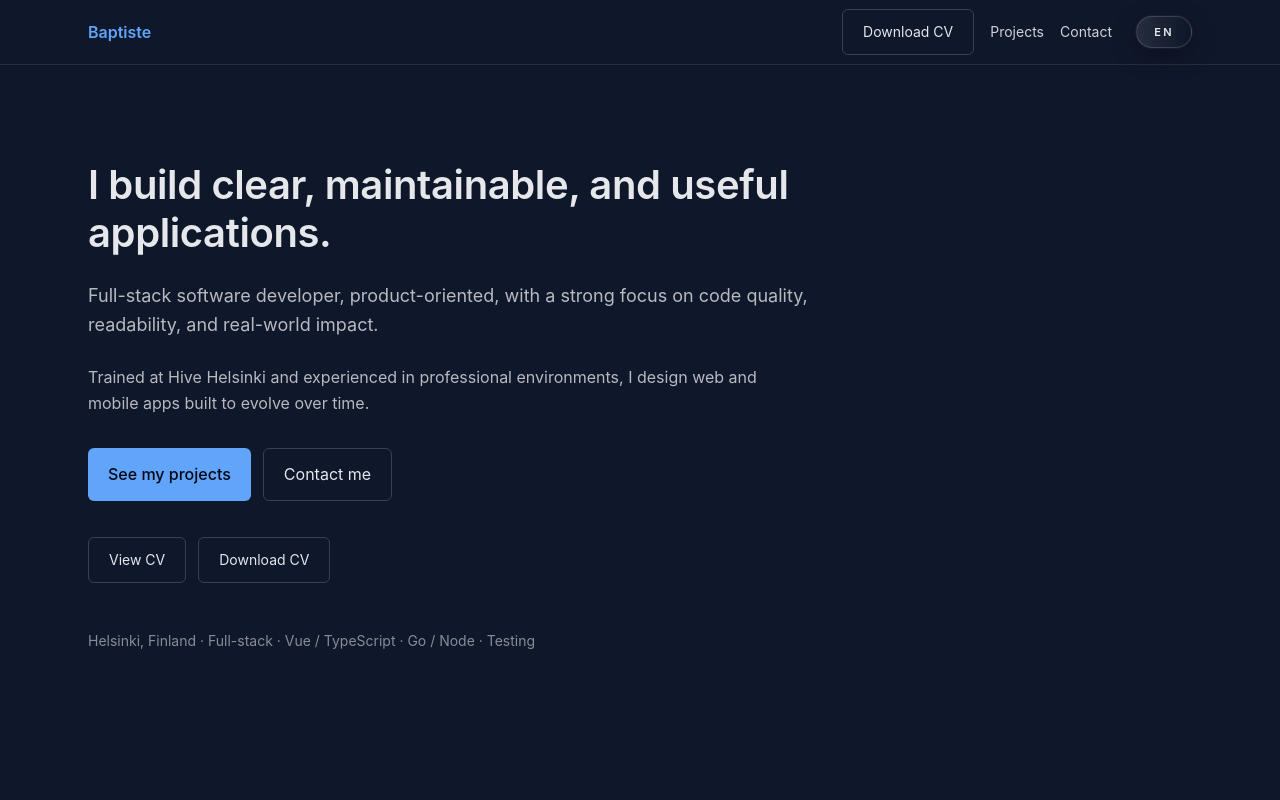
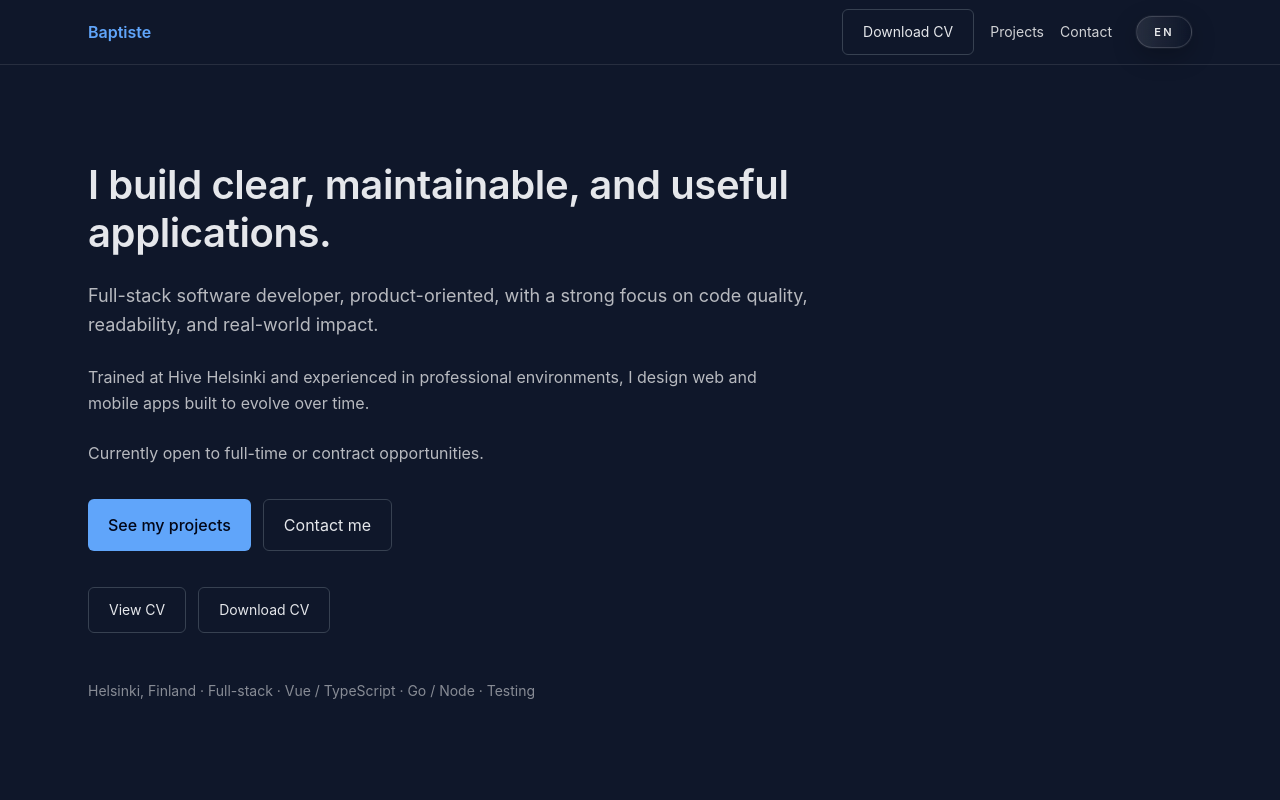
Before and after one commit to B9R9/portfolio, a Vue app: page / in a window 1280 px wide. Shown: the top 800 px of the page. Built offline with nearby package versions, Linux system fonts and the light colour scheme.

Commit message:
Add subtitle3 to HeroSection and update localization files for multiple languages

```diff
--- a/src/components/sections/HeroSection.vue
+++ b/src/components/sections/HeroSection.vue
@@ -10,6 +10,9 @@
 
         <p class="text-white/70 max-w-2xl">
           {{ $t('hero.subtitle2') }}
+        </p>
+        <p class="text-white/70 max-w-2xl">
+          {{ $t('hero.subtitle3') }}
         </p>
 
         <div class="flex flex-wrap gap-3 pt-2">
--- a/src/i18n/locales/en.json
+++ b/src/i18n/locales/en.json
@@ -18,6 +18,8 @@
     "title": "I build clear, maintainable, and useful applications.",
     "subtitle1": "Full-stack software developer, product-oriented, with a strong focus on code quality, readability, and real-world impact.",
     "subtitle2": "Trained at Hive Helsinki and experienced in professional environments, I design web and mobile apps built to evolve over time.",
+    "subtitle3": "Currently open to full-time or contract opportunities.",
+
     "cta": {
       "projects": "See my projects",
       "contact": "Contact me"
@@ -152,7 +154,7 @@
       "roadmap": "Roadmap"
     },
     "cta": {
-      "title": "Want to discuss?",
+      "title": "Want to discuss a role, a project, or a collaboration?",
       "body": "I can walk through the technical choices, the structure, and the next steps.",
       "button": "Contact me"
     }
--- a/src/i18n/locales/fi.json
+++ b/src/i18n/locales/fi.json
@@ -18,6 +18,7 @@
     "title": "Rakennan selkeitä, ylläpidettäviä ja hyödyllisiä sovelluksia.",
     "subtitle1": "Full-stack-ohjelmistokehittäjä, tuotelähtöinen, painotan koodin laatua, luettavuutta ja todellista vaikutusta.",
     "subtitle2": "Hive Helsinkissä kouluttautunut ja ammatillisissa ympäristöissä kokenut; suunnittelen web- ja mobiilisovelluksia, jotka kestävät aikaa.",
+    "subtitle3": "Olen tällä hetkellä avoin vakituisille tai sopimuspohjaisille mahdollisuuksille.",
     "cta": {
       "projects": "Katso projektit",
       "contact": "Ota yhteyttä"
--- a/src/i18n/locales/fr.json
+++ b/src/i18n/locales/fr.json
@@ -18,6 +18,7 @@
     "title": "Je construis des applications claires, maintenables et utiles.",
     "subtitle1": "Développeur logiciel full-stack, orienté produit, avec une attention particulière à la qualité du code, à la lisibilité et à l’impact réel des solutions.",
     "subtitle2": "Formé à Hive Helsinki et fort d’expériences en environnement professionnel, je conçois des applications web et mobiles pensées pour évoluer dans le temps.",
+    "subtitle3": "Actuellement ouvert aux opportunités en CDI ou en mission.",
     "cta": {
       "projects": "Voir mes projets",
       "contact": "Me contacter"
--- a/src/i18n/locales/sv.json
+++ b/src/i18n/locales/sv.json
@@ -18,6 +18,7 @@
     "title": "Jag bygger tydliga, underhållbara och användbara applikationer.",
     "subtitle1": "Full-stack-utvecklare med produktfokus och stark betoning på kodkvalitet, läsbarhet och verklig effekt.",
     "subtitle2": "Utbildad på Hive Helsinki och erfaren i professionella miljöer; jag designar webb- och mobilappar som är byggda för att utvecklas över tid.",
+    "subtitle3": "Jag är för närvarande öppen för heltids- eller konsultuppdrag.",
     "cta": {
       "projects": "Se mina projekt",
       "contact": "Kontakta mig"
```
